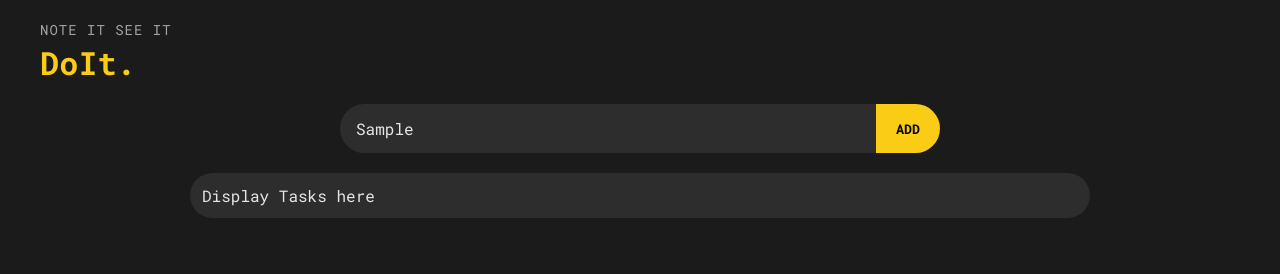
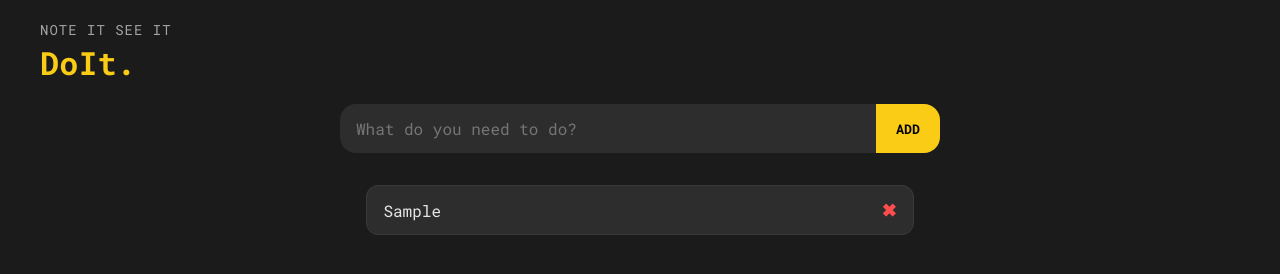
Before and after one commit to iamdmix/doit-app, a plain HTML site: page frontend/index.html in a window 1280 px wide. Both pictures are taken after typing "Sample" into the empty fields and a click on the button "ADD". Drawn offline with Linux system fonts and the light colour scheme.

Commit message:
Added JS :)

```diff
--- a/frontend/app.js
+++ b/frontend/app.js
@@ -0,0 +1,63 @@
+document.addEventListener('DOMContentLoaded', () => {
+    const inputTask = document.querySelector('.inputtask');
+    const submitButton = document.querySelector('.submitbutton');
+    const taskList = document.querySelector('.tasklist');
+
+    function updateTaskListVisibility() {
+        if (taskList.children.length === 0) {
+            taskList.style.display = "none";
+        } else {
+            taskList.style.display = "flex"; // Or whatever it was before
+        }
+    }
+
+    function addTask() {
+        const taskText = inputTask.value.trim();
+        if (taskText === '') return; // Prevent empty tasks
+
+        // Create task container
+        const taskItem = document.createElement('div');
+        taskItem.classList.add('task-item');
+
+        // Task text
+        const taskSpan = document.createElement('span');
+        taskSpan.textContent = taskText;
+
+        // Delete button
+        const deleteButton = document.createElement('button');
+        deleteButton.classList.add('delete-btn');
+        deleteButton.innerHTML = '✖';
+
+        // Delete functionality
+        deleteButton.addEventListener('click', () => {
+            taskItem.classList.add('fade-out'); // Add animation class
+            setTimeout(() => {
+                taskItem.remove();
+                updateTaskListVisibility(); // Call update function after deletion
+            }, 300); // Delay removal for smooth animation
+        });
+
+        // Append elements
+        taskItem.appendChild(taskSpan);
+        taskItem.appendChild(deleteButton);
+        taskList.appendChild(taskItem);
+
+        // Update visibility after adding a task
+        updateTaskListVisibility();
+
+        // Clear input field
+        inputTask.value = '';
+    }
+
+    // Call updateTaskListVisibility() at the beginning
+    updateTaskListVisibility();
+
+
+    // Click event for adding tasks
+    submitButton.addEventListener('click', addTask);
+
+    // "Enter" key event for adding tasks
+    inputTask.addEventListener('keypress', (event) => {
+        if (event.key === 'Enter') addTask();
+    });
+});
--- a/frontend/index.html
+++ b/frontend/index.html
@@ -22,7 +22,6 @@
     </div>
     <div style="display: flex; justify-content: center;">
         <div class="tasklist">
-            Display Tasks here
         </div>
     </div>
 </body>
--- a/frontend/styles.css
+++ b/frontend/styles.css
@@ -71,8 +71,8 @@ body {
     border: none;
     padding: 14px 16px;
     font-size: 16px;
-    border-top-left-radius: 999px;
-    border-bottom-left-radius: 999px;
+    border-top-left-radius: 16px;
+    border-bottom-left-radius: 16px;
     outline: none; /* Removes default blue outline */
     background-color: var(--input-bg);
     color: var(--text-color)
@@ -84,8 +84,8 @@ body {
     font-weight: bolder;
     background-color: var(--accent-color);
     color: #000;
-    border-top-right-radius: 999px;
-    border-bottom-right-radius: 999px;
+    border-top-right-radius: 16px;
+    border-bottom-right-radius: 16px;
     cursor: pointer;
     transition: background 0.3s ease-in-out;
 }
@@ -93,13 +93,56 @@ body {
 .submitbutton:hover {
     background-color: #eab308; /* Slightly darker hover effect */
 }
-.tasklist{
-    flex:1;
-    justify-content: center;
-    justify-items: center;
+.tasklist {
+    display: flex;
+    flex-direction: column;
+    align-items: center;
+    max-width: 600px;
+    margin: 20px auto;
+    padding: 12px;
+    gap: 10px;
+    width: 100%;
+    overflow: hidden; /* Prevents child elements from overflowing */
+}
+
+.task-item {
+    display: flex;
+    align-items: center;
+    justify-content: space-between;
     background-color: var(--input-bg);
-    border-radius: 999px;
-    max-width: 900px;
-    margin: 20px;
-    padding: 12px;
+    padding: 12px 16px;
+    width: 95%; /* Ensure it doesn't exceed the parent width */
+    border-radius: 12px; /* Smaller than 999px for better stacking */
+    border: 1px solid var(--input-border);
+    color: var(--text-color);
+    transition: transform 0.2s ease-in-out, opacity 0.3s ease-in-out;
 }
+
+
+.task-item span {
+    flex: 1;
+    font-size: 16px;
+    word-break: break-word;
+}
+
+.delete-btn {
+    background: none;
+    border: none;
+    color: #ff4d4d;
+    font-size: 18px;
+    font-weight: bold;
+    cursor: pointer;
+    transition: transform 0.2s, opacity 0.2s;
+}
+
+.delete-btn:hover {
+    opacity: 0.7;
+    transform: scale(1.1);
+}
+
+/* Fade out animation for deleting */
+.fade-out {
+    opacity: 0;
+    transform: scale(0.95);
+    transition: opacity 0.3s, transform 0.3s;
+}
```
Also changed, not shown: backend/server.js (deleted).
